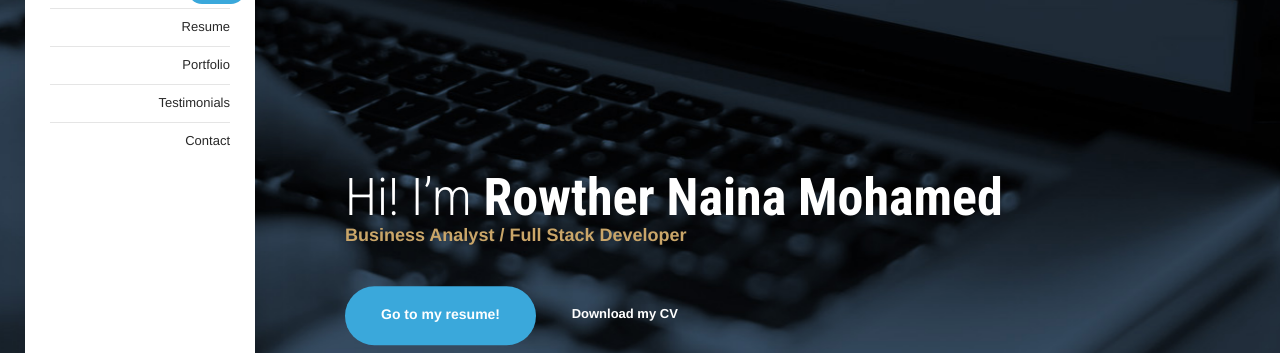
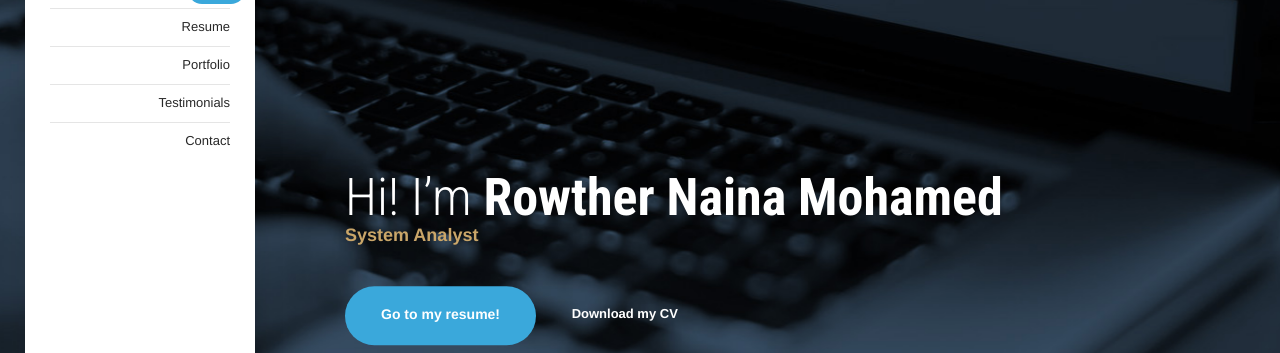
Before and after one commit to rnainamohamed91/index, a plain HTML site: page index.html in a window 1280 px wide. Shown: the part 298-651 px from the top of the page. Drawn offline with Linux system fonts and the light colour scheme; some packages are replaced by stand-ins of ours; no server answers.

Commit message:
Update index.html

```diff
--- a/index.html
+++ b/index.html
@@ -96,7 +96,7 @@
         <!-- Middle -->
         <div class="container container-wide v-bottom padding-v-80">
             <h1 class="text-lg margin-b-0">Hi! I’m <strong>Rowther Naina Mohamed</strong></h1>
-            <h5 class="text-tertiary margin-b-40">Business Analyst / Full Stack Developer </h5>
+            <h5 class="text-tertiary margin-b-40">System Analyst</h5>
             <span data-target="local-scroll"><a href="#resume" class="btn btn-lg btn-primary animated" data-animation="bounceIn"><span>Go to my resume!</span><i class="ti-arrow-down"></i></a></span>
             <a href="assets/Rowther Naina Mohamed 7.1.pdf" class="btn btn-link" download><span>Download my CV</span><i
                     class="ti-file"></i></a>
```
